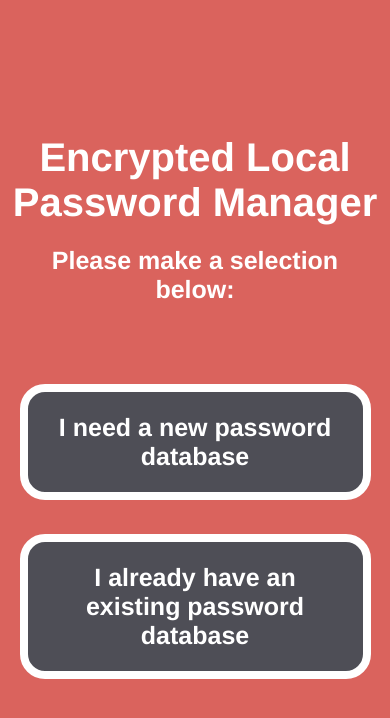
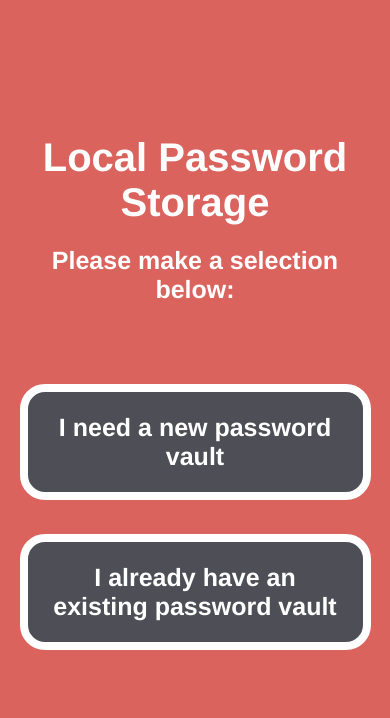
Before and after one commit to LuuAlex/EncryptedLocalPasswordApp, a React Native app: screen / in a window 390 px wide. Shown: the top 718 px of the page. Built offline with nearby package versions, Linux system fonts and the light colour scheme.

Commit message:
fixed performance issues

```diff
--- a/package.json
+++ b/package.json
@@ -14,9 +14,7 @@
     "@react-navigation/native-stack": "^6.9.13",
     "crypto-js": "^3.1.9-1",
     "react": "18.2.0",
-    "react-native": "0.72.2",
-    "react-native-document-picker": "^9.0.1",
-    "react-native-file-picker": "^0.0.21",
+    "react-native": "0.72.3",
     "react-native-fs": "^2.20.0",
     "react-native-safe-area-context": "^4.7.1",
     "react-native-screens": "^3.22.1"
--- a/screens/home.js
+++ b/screens/home.js
@@ -1,4 +1,5 @@
 import React from 'react';
+import { useFocusEffect } from '@react-navigation/native';
 import Encryption from '../encryption_tools/encryption.js';
 import {
   StyleSheet,
@@ -6,8 +7,6 @@ import {
   View,
   Dimensions,
   TouchableOpacity,
-  TouchableWithoutFeedback,
-  TextInput,
   ScrollView,
   StatusBar,
   RefreshControl,
@@ -21,7 +20,13 @@ export default function Home({route, navigation}) {
   const [refreshing, setRefreshing] = React.useState(false);
   const [data, setData] = React.useState({});
   const dataLoc = `${RNFS.DocumentDirectoryPath}/LocalPasswordStorageDATA`;
-  readFile();
+
+  // runs once for every focus
+  useFocusEffect(
+    React.useCallback(() => {
+      readFile();
+    }, [])
+  );
 
   const [modalVisible, setModalVisible] = React.useState(false);
   const [d, setD] = React.useState(false);
@@ -34,9 +39,10 @@ export default function Home({route, navigation}) {
     const hashInfo = Encryption.hash(password, salt);
     var content = await RNFS.readFile(fileUri1);
     var dContent = Encryption.decrypt(content, hashInfo);
-    var parsed = JSON.parse(dContent)
-    setData(parsed)
-    return dContent;
+    var parsed = JSON.parse(dContent);
+    if (parsed != data) {
+      setData(parsed);
+    }
   }
 
   function modal(d) {
@@ -66,7 +72,33 @@ export default function Home({route, navigation}) {
       </TouchableOpacity>
       <Text style={styles.h1}>Saved Credentials</Text>
       <Text style={styles.p}>Click an account to see details.</Text>
-      {modalVisible && <Modal
+      <ModalP modalVisible={modalVisible} setModalVisible={setModalVisible} data={data} d={d} />
+      <View style={styles.p}></View>
+      <View style={styles.p}></View>
+      <Entry data={data} modal={x => modal(x)} />
+      <View style={{marginVertical: 20}}></View>
+      <StatusBar style="auto" />
+    </ScrollView>
+  );
+}
+
+export function Entry({data, modal}) {
+  const rv = Object.keys(data).map(d => (
+    <TouchableOpacity key={d} style={styles.box} onPress={() => modal(d)}>
+      <Text style={styles.boxP1}>{data[d].name}</Text>
+      {/*
+      <Text style={styles.boxP2}>Username: {d.split('\n')[1]}</Text>
+      <Text style={styles.boxP2}>Password: {d.split('\n')[2]}</Text>
+      */}
+    </TouchableOpacity>
+  ));
+  return rv;
+}
+
+export function ModalP({modalVisible, setModalVisible, data, d}) {
+  if (modalVisible) {
+    return (
+      <Modal
         animationType="slide"
         transparent={true}
         visible={modalVisible}
@@ -87,30 +119,9 @@ export default function Home({route, navigation}) {
           <View style={styles.h1}></View>
           <View style={styles.p}></View>
         </View>
-      </Modal>}
-      <View style={styles.p}></View>
-      <View style={styles.p}></View>
-      <Entry data={data} modal={x => modal(x)} />
-      <View style={{marginVertical: 20}}></View>
-      <StatusBar style="auto" />
-    </ScrollView>
-  );
-}
-
-export function Entry({data, modal}) {
-  const rv = Object.keys(data).map(d => (
-    <TouchableOpacity
-      key={d}
-      style={styles.box}
-      onPress={() => modal(d)}>
-      <Text style={styles.boxP1}>{data[d].name}</Text>
-      {/*
-      <Text style={styles.boxP2}>Username: {d.split('\n')[1]}</Text>
-      <Text style={styles.boxP2}>Password: {d.split('\n')[2]}</Text>
-      */}
-    </TouchableOpacity>
-  ));
-  return rv;
+      </Modal>
+    );
+  }
 }
 
 var {height, width} = Dimensions.get('window');
--- a/screens/initialLand.js
+++ b/screens/initialLand.js
@@ -10,14 +10,14 @@ import {
 export default function InitialLand({navigation}) {
   return (
     <View style={styles.container}>
-      <Text style={styles.h1}>Encrypted Local Password Manager</Text>
+      <Text style={styles.h1}>Local Password Storage</Text>
       <Text style={styles.p}>Please make a selection below:</Text>
       <View style={styles.buttonGroup}>
         <View style={styles.button}>
           <TouchableOpacity
             style={styles.buttonButton}
             onPress={() => navigation.navigate('NewDB')}>
-            <Text style={styles.p}>I need a new password database</Text>
+            <Text style={styles.p}>I need a new password vault</Text>
           </TouchableOpacity>
         </View>
         <View style={styles.button}>
@@ -25,7 +25,7 @@ export default function InitialLand({navigation}) {
             style={styles.buttonButton}
             onPress={() => navigation.navigate('ExistingDB')}>
             <Text style={styles.p}>
-              I already have an existing password database
+              I already have an existing password vault
             </Text>
           </TouchableOpacity>
         </View>
--- a/screens/newDB.js
+++ b/screens/newDB.js
@@ -10,7 +10,7 @@ import {
   ScrollView,
   StatusBar,
 } from 'react-native';
-import DocumentPicker from 'react-native-document-picker';
+// import DocumentPicker from 'react-native-document-picker';
 var RNFS = require('react-native-fs');
 
 export default function NewDB({navigation}) {
@@ -51,8 +51,7 @@ export default function NewDB({navigation}) {
     await RNFS.writeFile(fileUri1, Encryption.encrypt(`{}`, hashInfo));
     await RNFS.writeFile(fileUri2, hashInfo[1]);
     await RNFS.writeFile(fileUri3, hashInfo[2]);
-    //await RNFS.writeFile(fileUri1, "");
-    //await RNFS.writeFile(fileUri2, "");
+
     navigation.navigate('Home', {password: value});
   }
 
```
Also changed, not shown: 2 other files (tests, documents, lock files or other folders).
